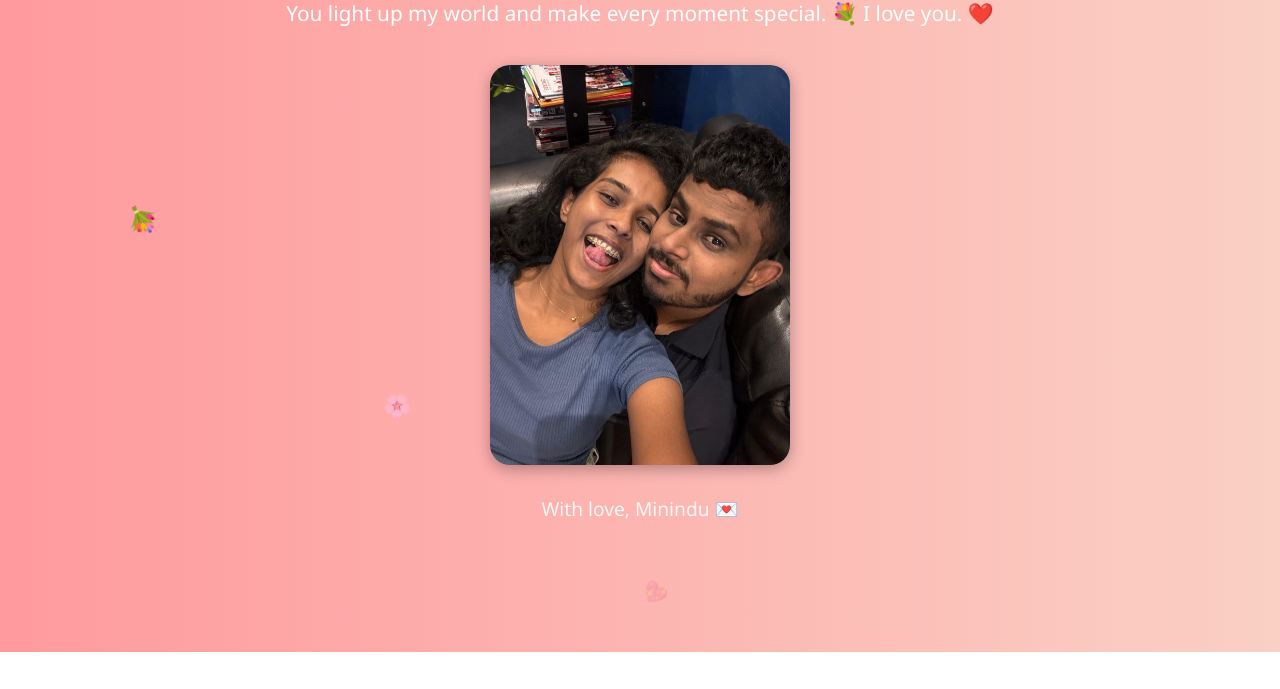
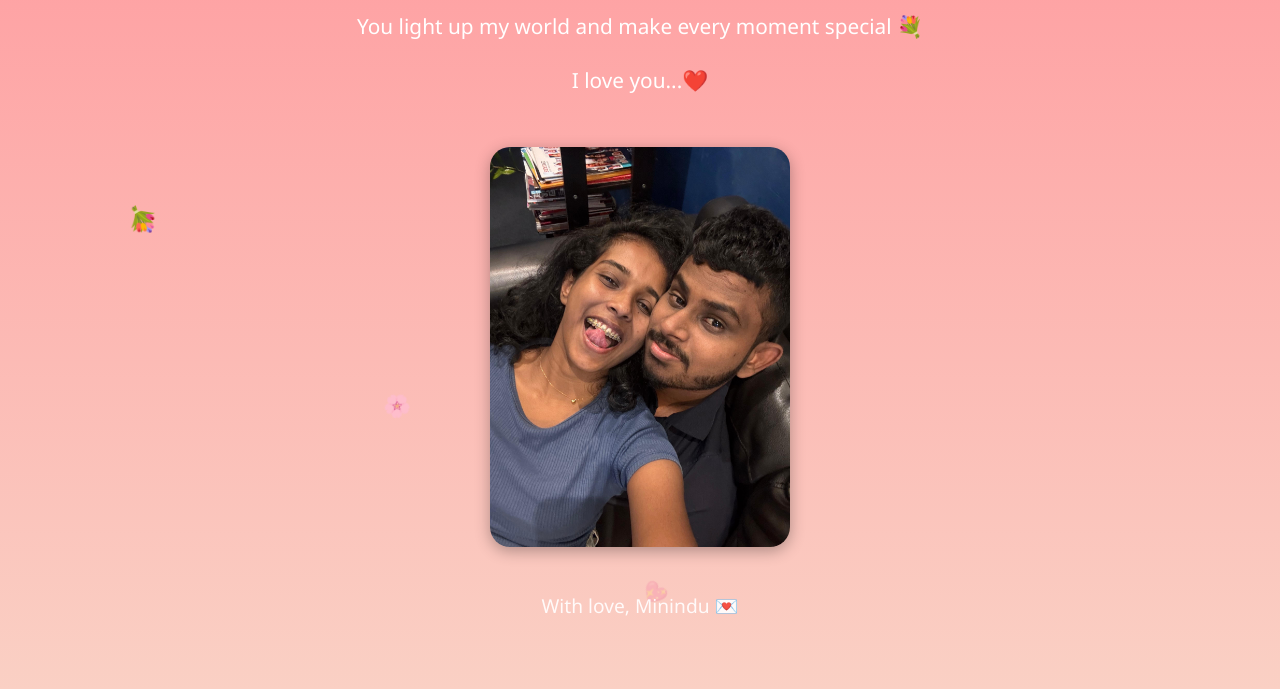
Before and after one commit to MininduT/sesii, a plain HTML site: page index.html in a window 1280 px wide. Shown: the part 148-837 px from the top of the page. Before the commit the page ends 800 px from the top, so only its background shows below. Drawn offline with Linux system fonts and the light colour scheme.

Commit message:
Update index.html

```diff
--- a/index.html
+++ b/index.html
@@ -11,36 +11,32 @@
 
     body {
       margin: 0;
-      padding: 20px;
-      background: linear-gradient(to right, #ff9a9e, #fad0c4);
+      padding: 0;
+      background: linear-gradient(to bottom, #ff9a9e, #fad0c4);
       font-family: 'Segoe UI', sans-serif;
       color: #fff;
       text-align: center;
-      display: flex;
-      flex-direction: column;
-      justify-content: flex-start;
-      align-items: center;
-      min-height: 100vh;
-      overflow: hidden;
+    }
+
+    .container {
+      padding: 40px 20px;
+      max-width: 800px;
+      margin: auto;
     }
 
     h1 {
       font-size: 2.5rem;
-      margin-top: 40px;
-      margin-bottom: 10px;
-      padding: 0 10px;
+      margin-bottom: 20px;
     }
 
     p {
       font-size: 1.2rem;
-      max-width: 90%;
-      padding: 0 10px;
-      margin: 10px 0;
       line-height: 1.6;
+      margin-bottom: 20px;
     }
 
     img {
-      margin-top: 25px;
+      margin-top: 30px;
       width: 80%;
       max-width: 300px;
       height: auto;
@@ -59,18 +55,20 @@
     }
 
     .footer {
-      margin-top: 30px;
       font-size: 1rem;
+      margin-top: 40px;
+      padding-bottom: 30px;
       color: #fff;
       opacity: 0.9;
     }
 
-    /* Floating hearts and flowers */
+    /* Floating emojis */
     .floating {
-      position: absolute;
+      position: fixed;
       font-size: 1.5rem;
       animation: floatUp 10s linear infinite;
       opacity: 0.7;
+      z-index: 0;
     }
 
     .floating:nth-child(1) { left: 10%; animation-delay: 0s; }
@@ -78,6 +76,14 @@
     .floating:nth-child(3) { left: 50%; animation-delay: 4s; }
     .floating:nth-child(4) { left: 70%; animation-delay: 6s; }
     .floating:nth-child(5) { left: 85%; animation-delay: 8s; }
+
+    @keyframes heartbeat {
+      0% { transform: scale(1); }
+      25% { transform: scale(1.2); }
+      40% { transform: scale(0.9); }
+      60% { transform: scale(1.1); }
+      100% { transform: scale(1); }
+    }
 
     @keyframes floatUp {
       0% {
@@ -116,17 +122,21 @@
   <div class="floating">❤️</div>
   <div class="floating">🌷</div>
 
+  <div class="container">
     <h1>Happy Girlfriend Day! <span class="heart">❤️</span></h1>
 
     <p>
-    You light up my world and make every moment special. 💐 I love you. ❤️
+      You light up my world and make every moment special 💐
     </p>
-
+    <p>
+     I love you...❤️
+    </p>
 
     <img src="pic1.png" alt="Us ❤️">
 
     <div class="footer">
       With love, Minindu 💌
     </div>
+  </div>
 </body>
 </html>
```
Lines whose indentation alone changed are shown as unchanged.
